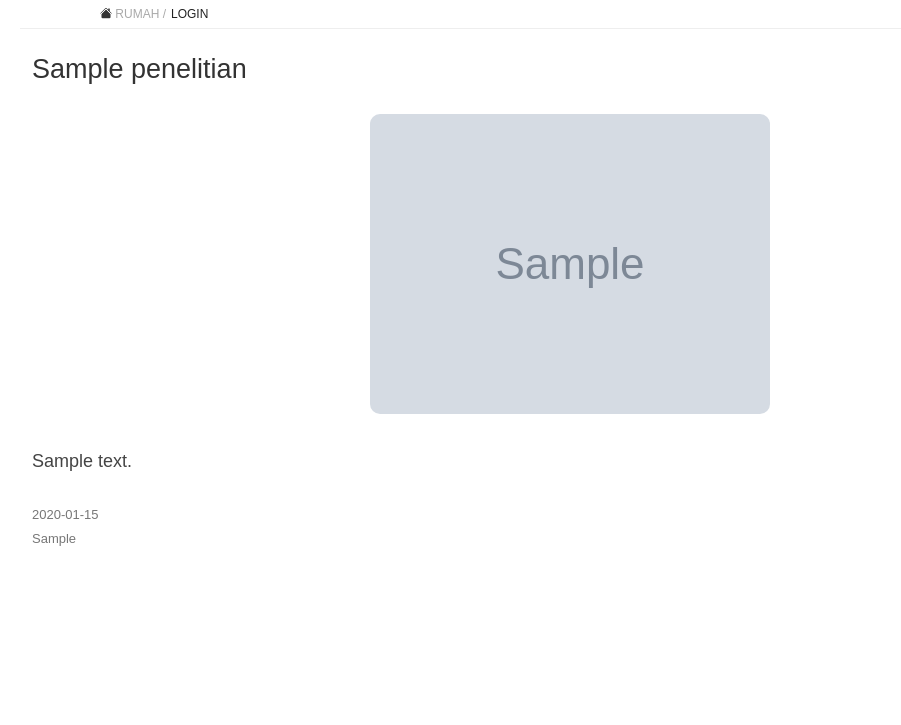
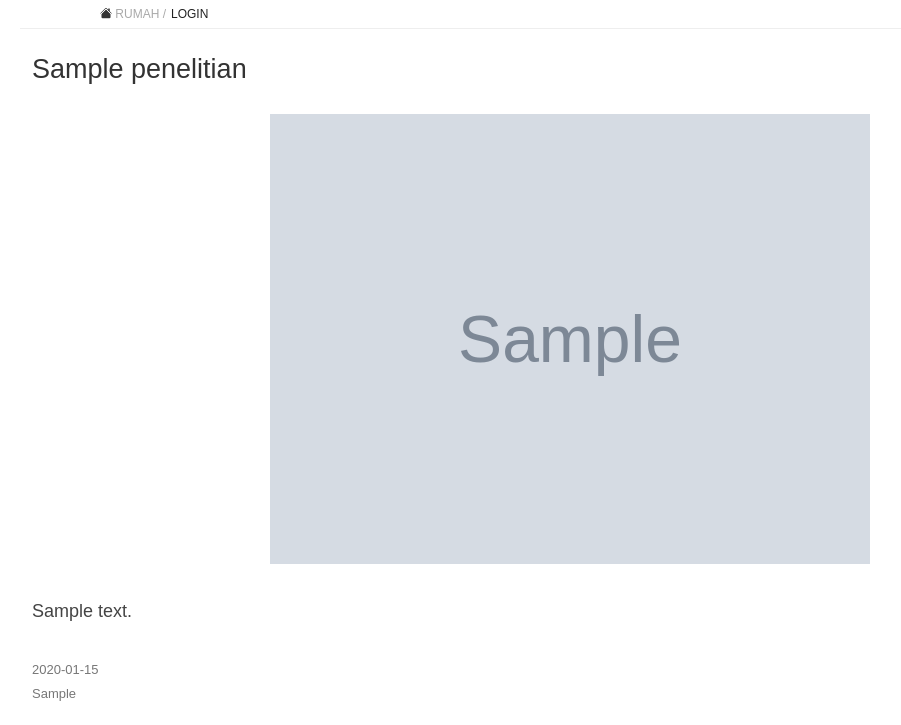
Before and after one commit to Renasha31/lab-geta-pens, a Laravel app: page /penelitian/1 in a window 1280 px wide. Shown: the part 133-858 px from the top of the page, without its empty margins (70-971 px from the left). Before the commit the page ends 679 px from the top, so only its background shows below. Run offline with Laravel 12, Linux system fonts and the light colour scheme; tables that the repository leaves empty hold one stand-in row (values such as "Sample post"); grey boxes marked "Sample" are stand-in pictures.

Commit message:
find: ngubah tampilan di show

```diff
--- a/resources/views/penelitian/show.blade.php
+++ b/resources/views/penelitian/show.blade.php
@@ -6,12 +6,10 @@
 @php
     $data = json_decode($penelitian->isi, true);
 
-    // Mengatasi jika data JSON tersimpan dua kali
     if (is_string($data)) {
         $data = json_decode($data, true);
     }
 
-    // Jika data berasal dari format lama
     if (!is_array($data) || !isset($data['isi_penelitian'])) {
         $data = [
             'isi_penelitian' => $penelitian->isi,
@@ -21,13 +19,11 @@
     }
 
     $gambar = $data['gambar'] ?? [];
+    $deskripsi = $data['deskripsi_foto'] ?? [];
 
-    // Cadangan jika belum ada daftar gambar
     if (empty($gambar) && $penelitian->image) {
         $gambar = [$penelitian->image];
     }
-
-    $deskripsi = $data['deskripsi_foto'] ?? [];
 @endphp
 
 <style>
@@ -45,12 +41,32 @@
         margin-bottom: 25px;
     }
 
-    .research-image {
+    .main-image {
         text-align: center;
         margin-bottom: 30px;
     }
 
-    .research-image img {
+    .main-image img {
+        width: 100%;
+        max-height: 450px;
+        object-fit: contain;
+        border-radius: 10px;
+    }
+
+    .research-content {
+        font-size: 18px;
+        line-height: 1.9;
+        color: #444;
+        text-align: justify;
+        margin-bottom: 30px;
+    }
+
+    .other-image {
+        margin-bottom: 30px;
+        text-align: center;
+    }
+
+    .other-image img {
         max-width: 100%;
         height: 300px;
         object-fit: contain;
@@ -61,14 +77,6 @@
         margin-top: 10px;
         font-size: 15px;
         color: #666;
-    }
-
-    .research-content {
-        font-size: 18px;
-        line-height: 1.9;
-        color: #444;
-        text-align: justify;
-        margin-top: 25px;
     }
 
     .research-meta {
@@ -83,26 +91,35 @@
 
     <h2>{{ $penelitian->judul }}</h2>
 
-    {{-- Gambar penelitian --}}
-    @foreach ($gambar as $index => $foto)
-        <div class="research-image">
+    {{-- Foto utama --}}
+    @if (isset($gambar[0]))
+        <div class="main-image">
             <img
-                src="{{ asset('storage/' . $foto) }}"
-                alt="Gambar penelitian {{ $index + 1 }}"
+                src="{{ asset('storage/' . $gambar[0]) }}"
+                alt="{{ $penelitian->judul }}"
             >
-
-            <div class="image-description">
-                {{ $deskripsi[$index] ?? '' }}
-            </div>
         </div>
-    @endforeach
+    @endif
 
     {{-- Isi penelitian --}}
     <div class="research-content">
         {!! nl2br(e($data['isi_penelitian'] ?? '')) !!}
     </div>
 
-    {{-- Informasi penelitian --}}
+    {{-- Foto lainnya --}}
+    @for ($i = 1; $i < count($gambar); $i++)
+        <div class="other-image">
+            <img
+                src="{{ asset('storage/' . $gambar[$i]) }}"
+                alt="Gambar penelitian {{ $i + 1 }}"
+            >
+
+            <div class="image-description">
+                {{ $deskripsi[$i] ?? '' }}
+            </div>
+        </div>
+    @endfor
+
     <div class="research-meta">
         <div>{{ $penelitian->tanggal }}</div>
         <div>{!! nl2br(e($penelitian->peneliti)) !!}</div>
```
